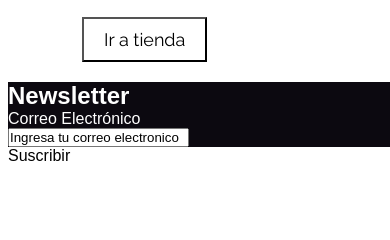
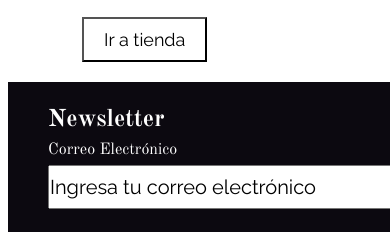
Before and after one commit to maxvilam/tienda_xda, a plain HTML site: page index.html in a window 390 px wide. Shown: the part 757-997 px from the top of the page. Before the commit the page ends 930 px from the top, so only its background shows below. Drawn offline with nearby package versions, Linux system fonts and the light colour scheme.

Commit message:
ok mobile

```diff
--- a/assets/css/style.css
+++ b/assets/css/style.css
@@ -127,8 +127,36 @@ ul {
 }
 
 .footerpage__email {
+  font-family: "Old Standard TT", serif;
   background-color: #0c0910;
   color: #fff;
+  width: 95%;
+  height: 150px;
+  display: flex;
+  flex-direction: column;
+  justify-content: space-around;
+  padding: 20px 150px 20px 40px;
+}
+
+.footerpage {
+  display: flex;
+}
+
+.footerpage__suscribir {
+  font-family: "Old Standard TT", serif;
+  font-style: regular;
+  font-size: 18px;
+  text-align: center;
+  writing-mode: vertical-rl;
+  -webkit-writing-mode: vertical-rl;
+  -ms-writing-mode: vertical-rl;
+}
+
+.footerpage__input {
+  font-family: "Raleway", serif;
+  font-style: regular;
+  font-size: 20px;
+  line-height: 2;
 }
 
 .article__title {
--- a/index.html
+++ b/index.html
@@ -58,7 +58,7 @@
         <section class="footerpage__email">
           <h2>Newsletter</h2>
           <div>Correo Electrónico</div>
-          <input type="text" value="Ingresa tu correo electronico" />
+          <input class="footerpage__input" type="text" value="Ingresa tu correo electrónico" />
         </section>
         <p class="footerpage__suscribir">Suscribir</p>
       </footer>
```
Also changed, not shown: 1 other file.
